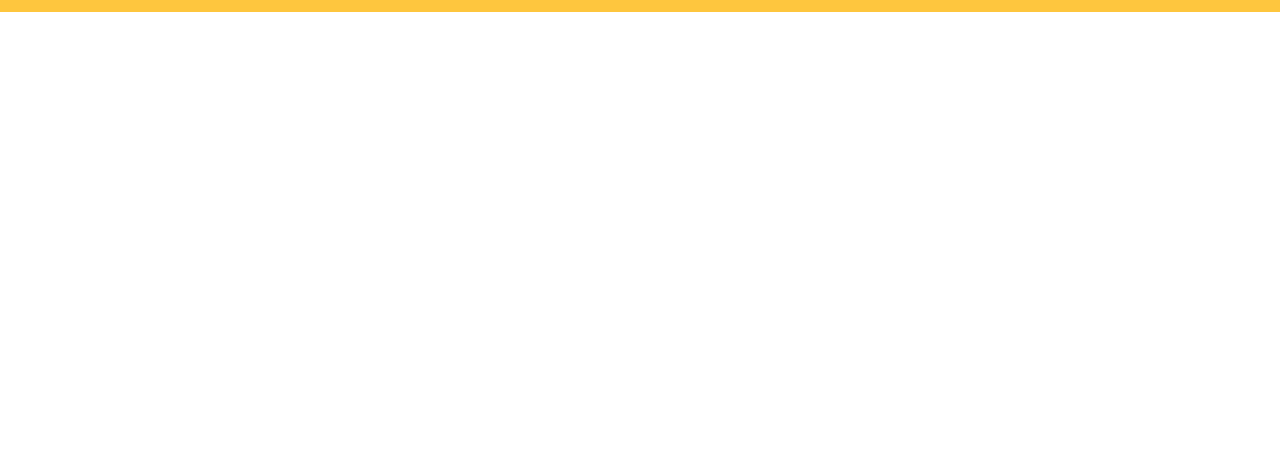
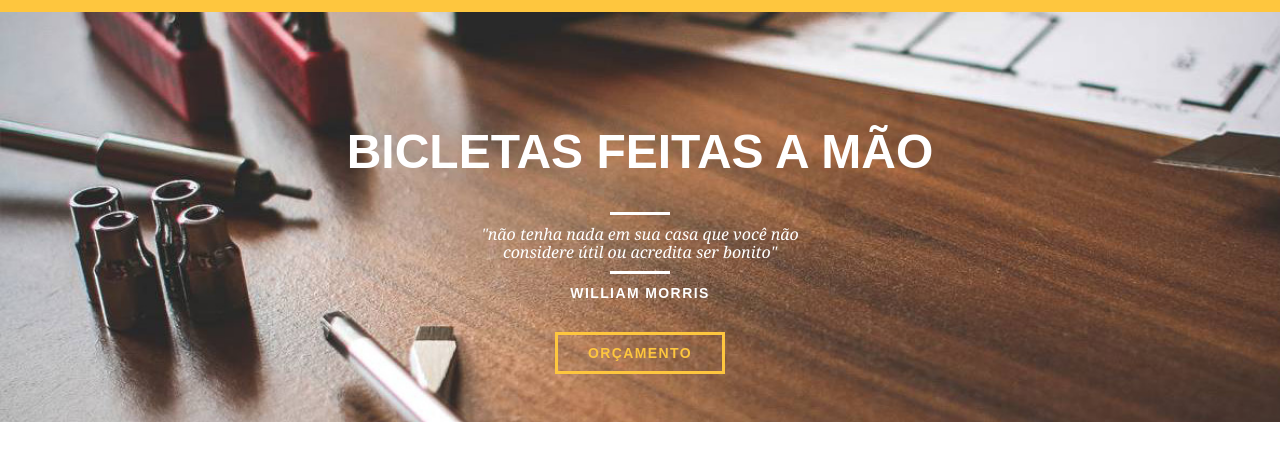
Before and after one commit to LeonardoCesca/bikcraft, a plain HTML site: page index.html in a window 1280 px wide. Shown: the part 84-544 px from the top of the page. Drawn offline with Linux system fonts and the light colour scheme.

Commit message:
FIX introduction section

```diff
--- a/css/style.css
+++ b/css/style.css
@@ -1,6 +1,22 @@
 /* Estilos Gerais */
 body {
     font-family: Arial, Helvetica, sans-serif;
+}
+
+p {
+    font-family: Georgia, 'Times New Roman', Times, serif;
+    font-size: 14px;
+}
+
+.btn {
+    border: 3px solid #fec63e;
+    padding: 10px 30px;
+    color: #fec63e;
+    font-size: 14px;
+    line-height: 20px;
+    text-transform: uppercase;
+    letter-spacing: .1em;
+    font-weight: bold;
 }
 
 /* Header */
@@ -35,3 +51,63 @@ body {
 .header_menu__link:hover {
     color: #fff;
 }
+
+/* Introdução */
+
+.introduction {
+    width: 100%;
+    height: 410px;
+    background: url("../img/bg.jpg");
+    background-size: cover;
+    margin-top: 96px;
+    text-align: center;
+    padding-top: 80px;
+}
+
+.introduction__title {
+    font-size: 48px;
+    color: #fff;
+    font-weight: bold;
+    text-transform: uppercase;
+}
+
+.quote-extern {
+    max-width: 360px;
+    margin: 0 auto;
+    color: white;
+    margin-bottom: 40px;
+}
+
+.quote-extern__text {
+    font-style: italic;
+}
+
+.quote-extern__text:before {
+    content: '';
+    display: block;
+    width: 60px;
+    height: 3px;
+    background-color: #fff;
+    margin: 10px auto;
+}
+
+.quote-extern__text:after {
+    content: '';
+    display: block;
+    width: 60px;
+    height: 3px;
+    background-color: #fff;
+    margin: 10px auto;
+}
+
+.quote-extern__reference {
+    font-style: normal;
+    font-weight: bold;
+    font-size: 14px;
+    letter-spacing: .1em;
+}
+
+.btn:hover {
+    color: #fff;
+    border-color: #fff;
+}
--- a/index.html
+++ b/index.html
@@ -24,5 +24,15 @@
 				</nav>
 			</div>
 		</header>
+		<section class="introduction">
+			<div class="container">
+				<h1 class="introduction__title">Bicletas feitas a mão</h1>
+				<blockquote class="quote-extern">
+					<p class="quote-extern__text">"não tenha nada em sua casa que você não considere útil ou acredita ser bonito"</p>
+					<cite class="quote-extern__reference">WILLIAM MORRIS</cite>
+				</blockquote>
+				<a href="produtos.html" class="btn">Orçamento</a>
+			</div>
+		</section>
 	</body>
 </html>
```
